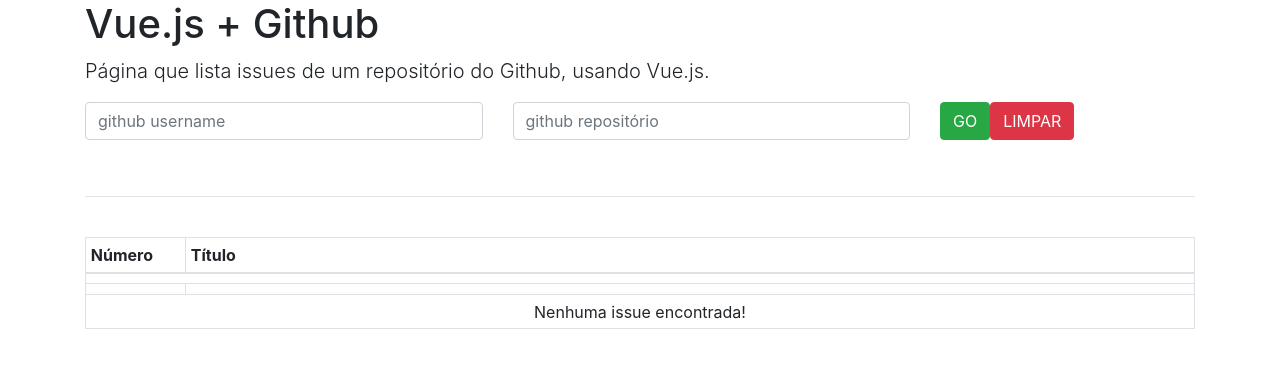
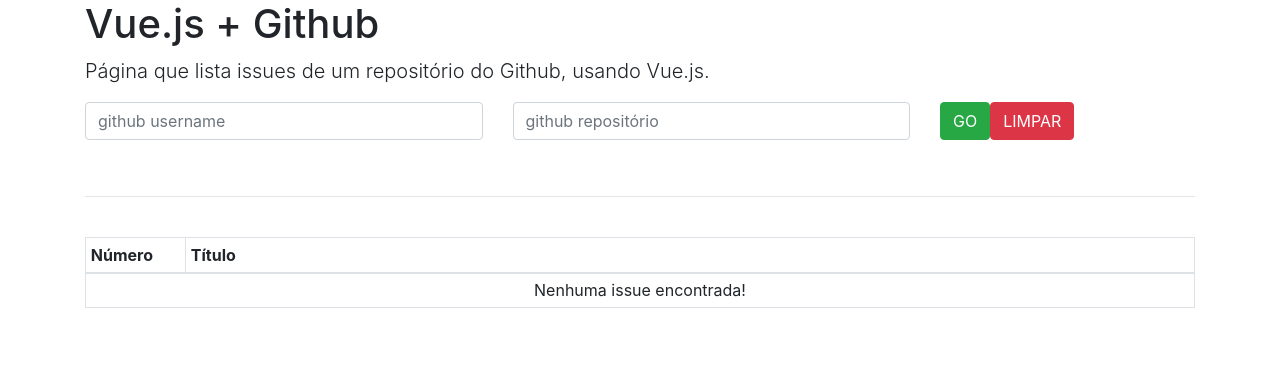
Before and after one commit to CleytonRR/vue-project-github, a Vue app: page /#/ in a window 1280 px wide. Shown: the top 368 px of the page. Built offline with nearby package versions, Linux system fonts and the light colour scheme.

Commit message:
Calling endpoint with axios

```diff
--- a/src/components/GitHubIssues.vue
+++ b/src/components/GitHubIssues.vue
@@ -1,14 +1,12 @@
 <template>
   <div class="container">
     <h1>Vue.js + Github</h1>
-    <p class="lead">
-      Página que lista issues de um repositório do Github, usando Vue.js.
-    </p>
+    <p class="lead">Página que lista issues de um repositório do Github, usando Vue.js.</p>
 
     <div class="row">
       <div class="col">
         <div class="form-group">
-          <input type="text" class="form-control" placeholder="github username" />
+          <input v-model="username" type="text" class="form-control" placeholder="github username" />
         </div>
       </div>
 
@@ -25,8 +23,8 @@
 
       <div class="col-3">
         <div class="form-group">
-          <button class="btn btn-success">GO</button>
-          <button class="btn btn-danger">LIMPAR</button>
+          <button @click.prevent.stop="getIssues()" class="btn btn-success">GO</button>
+          <button @click.prevent.stop="reset()" class="btn btn-danger">LIMPAR</button>
         </div>
       </div>
     </div>
@@ -44,20 +42,46 @@
       </thead>
 
       <tbody>
-        <tr>
-          <td class="text-center" colspan="2"></td>
+        <tr v-if="!!issues.length" v-for="issue in issues" :key="issue.number">
+          <td>{{ issue.number }}</td>
+          <td>{{ issue.title }}</td>
         </tr>
 
-        <tr>
-          <td></td>
-
-          <td></td>
-        </tr>
-
-        <tr>
+        <tr v-if="!!!issues.length">
           <td class="text-center" colspan="2">Nenhuma issue encontrada!</td>
         </tr>
       </tbody>
     </table>
   </div>
 </template>
+
+<script>
+import axios from 'axios';
+
+export default {
+  name: 'GitHubIssues',
+
+  data() {
+    return {
+      username: '',
+      repository: '',
+      issues: [],
+    };
+  },
+
+  methods: {
+    reset() {
+      this.username = '';
+      this.repository = '';
+    },
+
+    async getIssues() {
+      if (this.username && this.repository) {
+        const url = `https://api.github.com/repos/${this.username}/${this.repository}/issues`;
+        const result = await axios.get(url);
+        this.issues = result.data;
+      }
+    },
+  },
+};
+</script>
```
